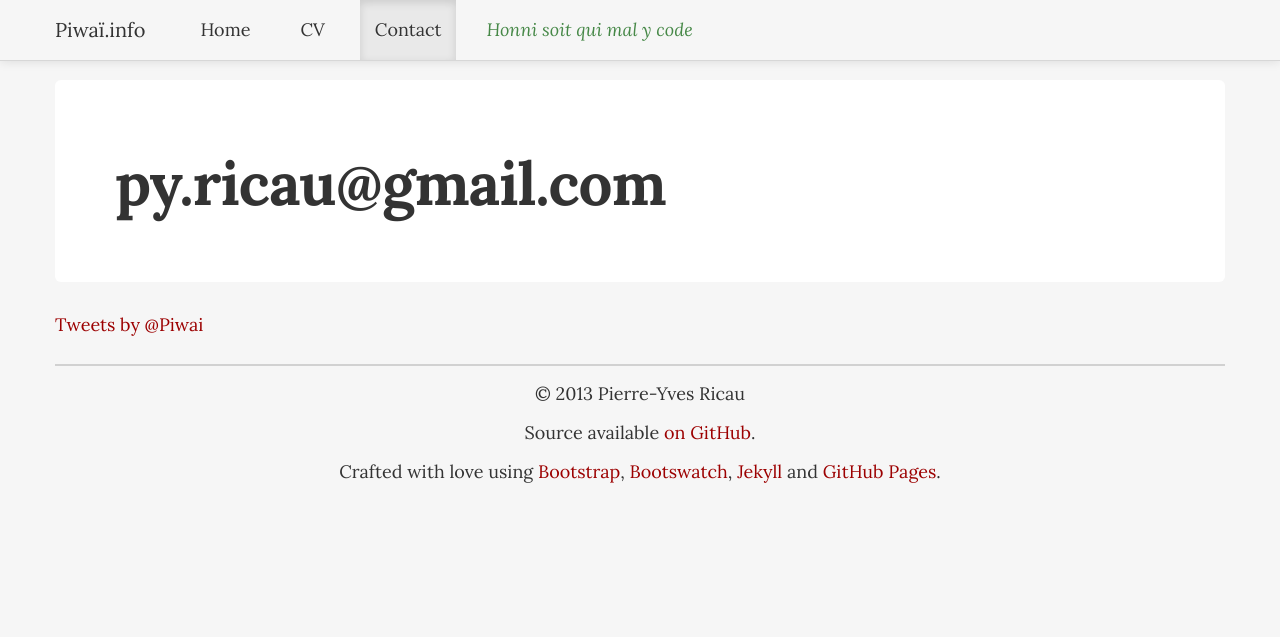
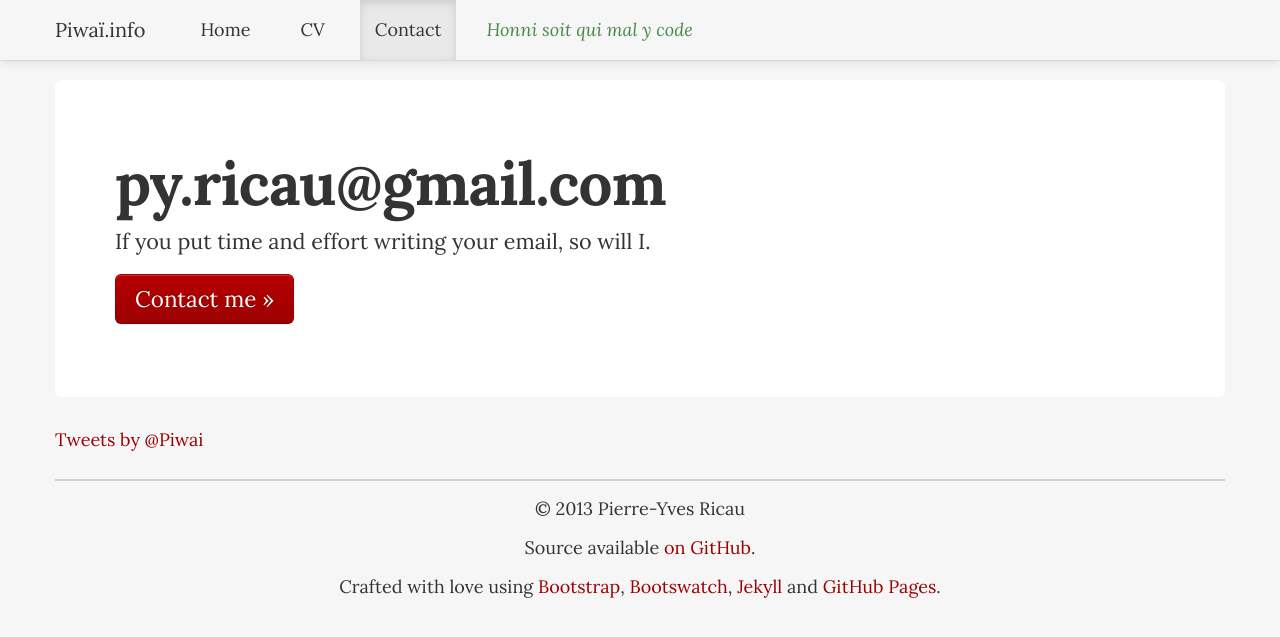
Before and after one commit to pyricau/pyricau.github.com, a Jekyll site: the page built from contact.html, in a window 1280 px wide. Shown: the top 637 px of the page. Built offline with Jekyll 4.4.1, drawn with Linux system fonts in a browser that asks for light colours; Markdown is read by kramdown in place of the engine named in the settings; comment, search, counter and statistics services are not loaded.

Commit message:
Update contact.html

```diff
--- a/contact.html
+++ b/contact.html
@@ -7,6 +7,8 @@
 
       <div class="hero-unit">
         <h1 class="more-space"><span class="showmail">py.ricau at gmail dot com</span></h1>
+        <p>If you put time and effort writing your email, so will I.</p>
+        <p><span class="linkmail">py.ricau at gmail dot com</a></p>
       </div>
       <div>
         <p>
```
